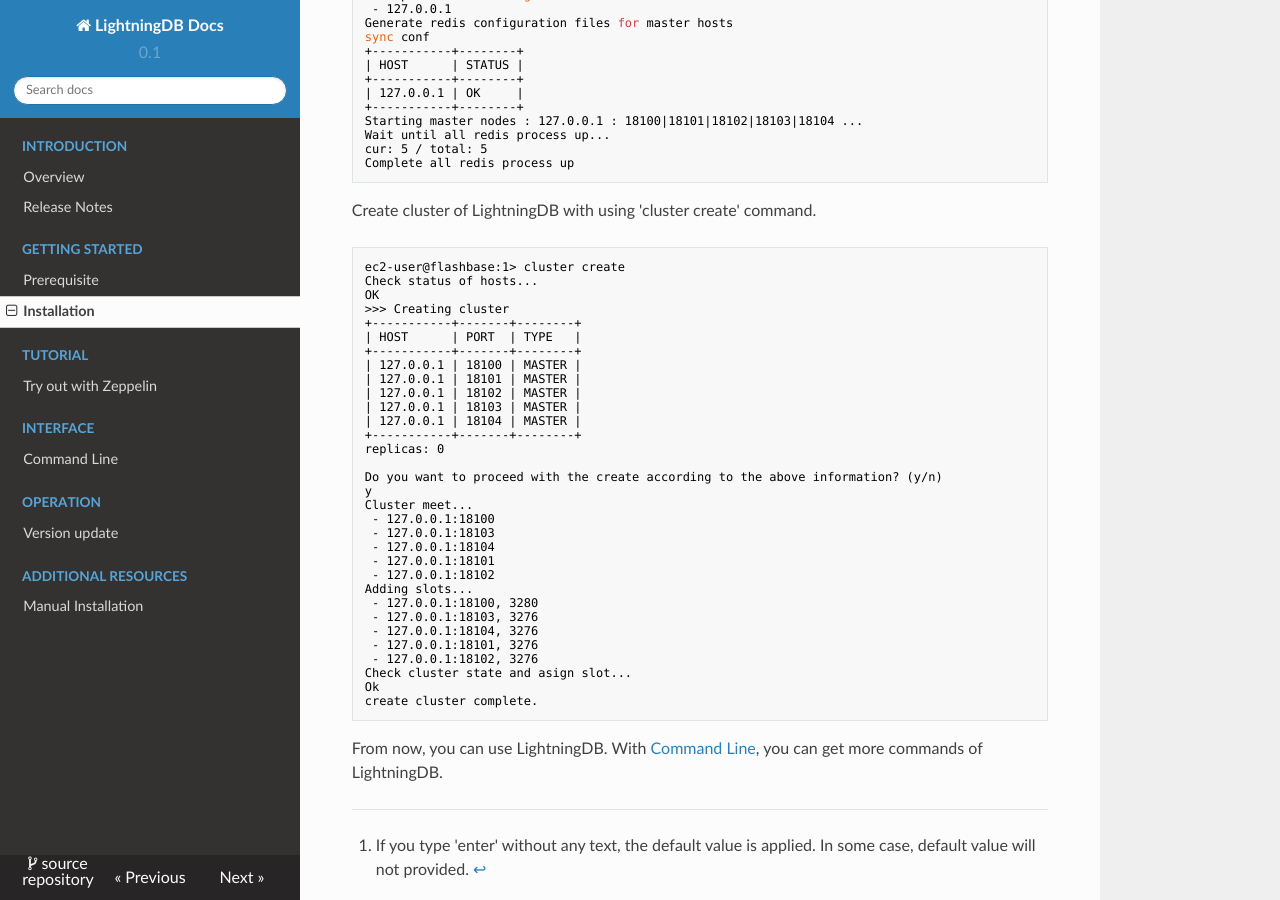
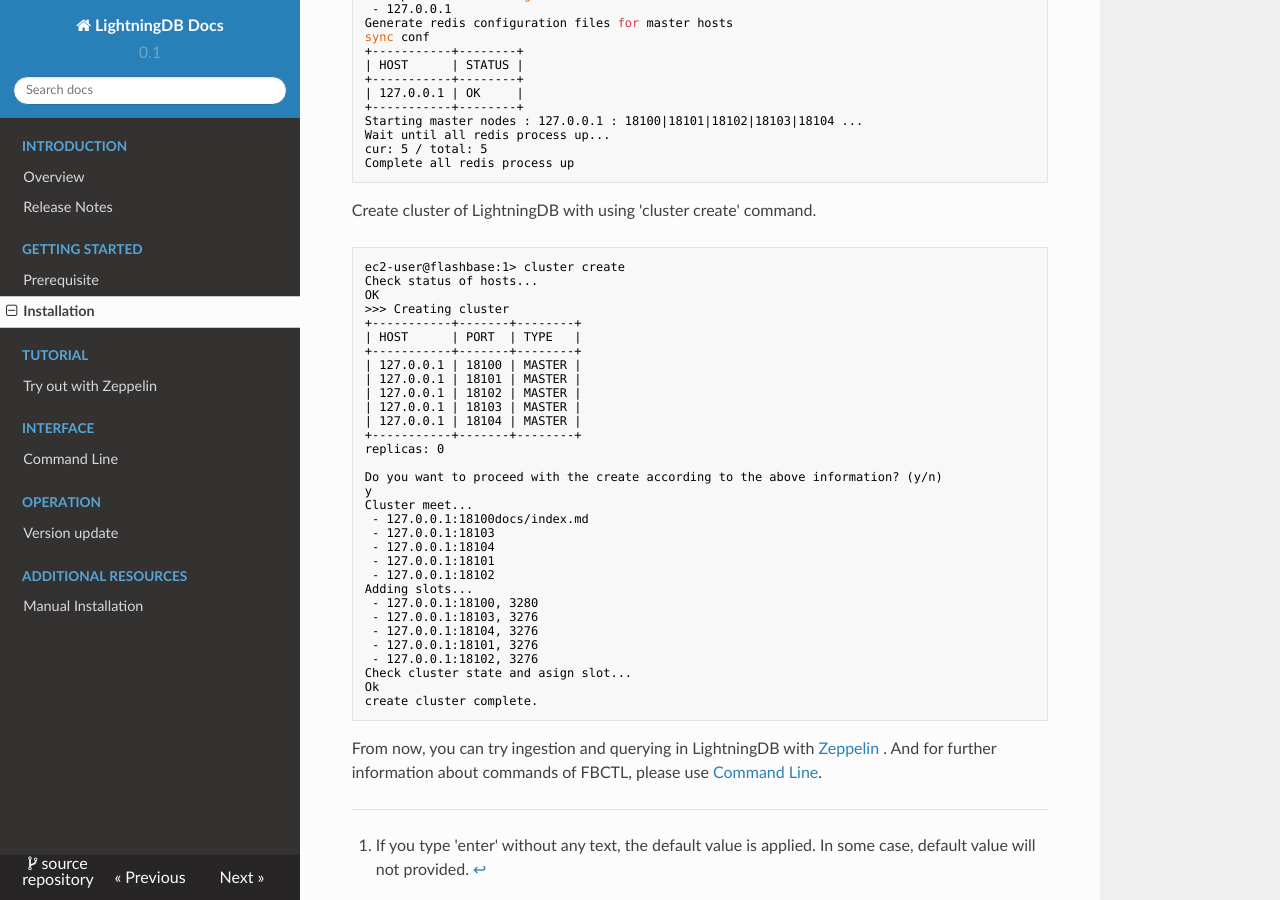
Before and after one commit to mnms/docs, an MkDocs documentation site: the page built from docs/install-fbctl.md, in a window 1280 px wide and 900 px high, scrolled down 5331 px. Built offline with MkDocs 1.6.1, drawn with Linux system fonts in a browser that asks for light colours; nearby versions of some CDN libraries; some of the changed text lies outside the part shown.

Commit message:
[trivial] replace fbctl with FBCTL and add link to 'try out with Zeppelin' in 'Installation'

````diff
--- a/docs/install-fbctl.md
+++ b/docs/install-fbctl.md
@@ -1,7 +1,7 @@
 
-# 1. How to run fbctl
+# 1. How to run FBCTL
 
-If you try to use fbctl for the first time after EC2 instance was created, please update fbctl like below.
+If you try to use FBCTL for the first time after EC2 instance was created, please update FBCTL like below.
 
 ``` bash
 pip install fbctl --upgrade --user
@@ -10,10 +10,10 @@
 
 **(1) Run**
 
-To run fbctl, ${FBPATH} should be set. If not, following error messages will be shown.
+To run FBCTL, ${FBPATH} should be set. If not, following error messages will be shown.
 
 ``` bash
-To start using fbctl, you should set env FBPATH
+To start using FBCTL, you should set env FBPATH
 ex)
 export FBPATH=$HOME/.flashbase
 ```
@@ -22,13 +22,13 @@
     In case of EC2 Instance, this path is set automatically.
 
 
-Run **fbctl** by typing 'fbctl'
+Run FBCTL by typing 'fbctl'
 
 ``` bash
 $ fbctl
 ```
 
-When fbctl starts at the first time,  you needs to confirm 'base_directory'.
+When FBCTL starts at the first time,  you needs to confirm 'base_directory'.
 
 [~/tsr2][^1]] is default value.
 
@@ -40,7 +40,7 @@
 
 In '${FBPATH}/.flashbase/config', you can modify 'base_directory'.
 
-If you logs in fbctl normally, fbctl starts on last visited cluster.
+If you logs in FBCTL normally, FBCTL starts on last visited cluster.
 In case of first login, '-' is shown instead of cluster number.
 
 
@@ -54,12 +54,12 @@
 ```
 
 !!! Tip
-    In this page, '$' means that you are in Centos and '>' means that you are in fbctl.
+    In this page, '$' means that you are in Centos and '>' means that you are in FBCTL.
 
 
 **(2) Log messages**
 
-Log messages of fbctl will be saved in '$FBPATH/logs/fb-roate.log'.
+Log messages of FBCTL will be saved in '$FBPATH/logs/fb-roate.log'.
 
 Its max-file-size is 1GiB and **rolling update** will be done in case of exceed of size limit.
 
@@ -195,7 +195,7 @@
 
 **(7) Deploy cluster**
 
-After deploying is completed, following messages are shown and fbctl of the cluster is activated.
+After deploying is completed, following messages are shown and FBCTL of the cluster is activated.
 
 ``` bash
 Check status of hosts...
@@ -338,7 +338,7 @@
 Do you want to proceed with the create according to the above information? (y/n)
 y
 Cluster meet...
- - 127.0.0.1:18100
+ - 127.0.0.1:18100docs/index.md
  - 127.0.0.1:18103
  - 127.0.0.1:18104
  - 127.0.0.1:18101
@@ -354,4 +354,4 @@
 create cluster complete.
 ```
 
-From now, you can use LightningDB. With [Command Line](command-line-interface.md), you can get more commands of LightningDB.
+From now, you can try ingestion and querying in LightningDB with [Zeppelin](try-with-zeppelin.md) . And for further information about commands of FBCTL, please use [Command Line](command-line-interface.md).
````
Also changed, not shown: docs/get-started-with-scratch.md (+3 -3 lines), docs/prerequisite.md (+2 -2 lines), docs/release-note.md (+4 -1 lines), docs/try-with-zeppelin.md (+1 -1 lines).
